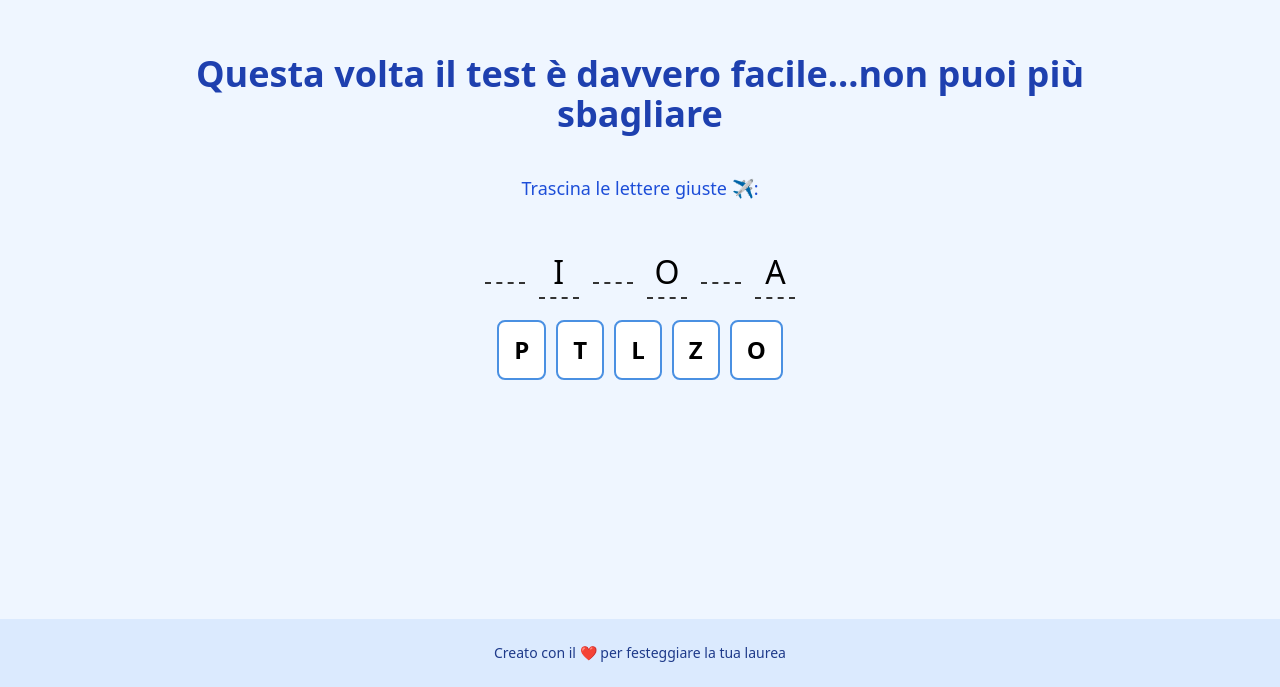
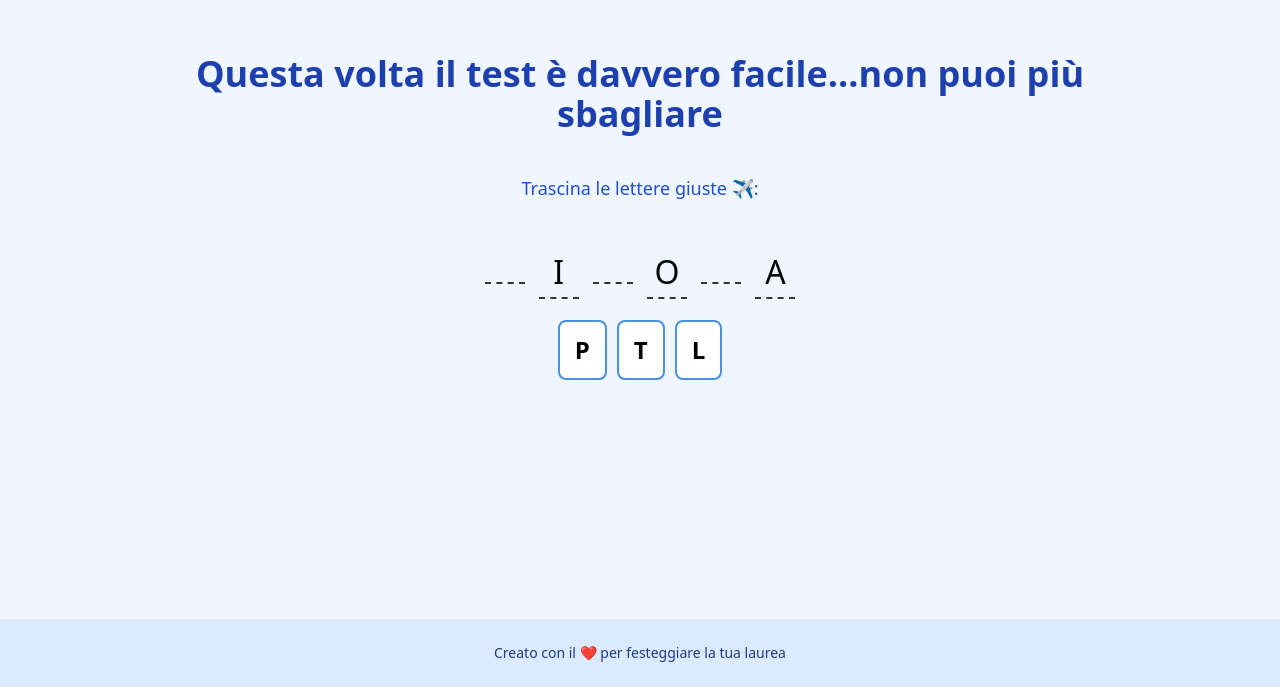
Before and after one commit to acavalleri00/regalo-paul, a plain HTML site: page index.html in a window 1280 px wide. Shown: the part 3381-4068 px from the top of the page. Drawn offline with nearby package versions, Linux system fonts and the light colour scheme.

Commit message:
Update index.html

```diff
--- a/index.html
+++ b/index.html
@@ -137,8 +137,6 @@
           <div class="draggable" draggable="true">P</div>
           <div class="draggable" draggable="true">T</div>
           <div class="draggable" draggable="true">L</div>
-          <div class="draggable" draggable="true">Z</div>
-          <div class="draggable" draggable="true">O</div>
         </div>
       </div>
     </section>
```
